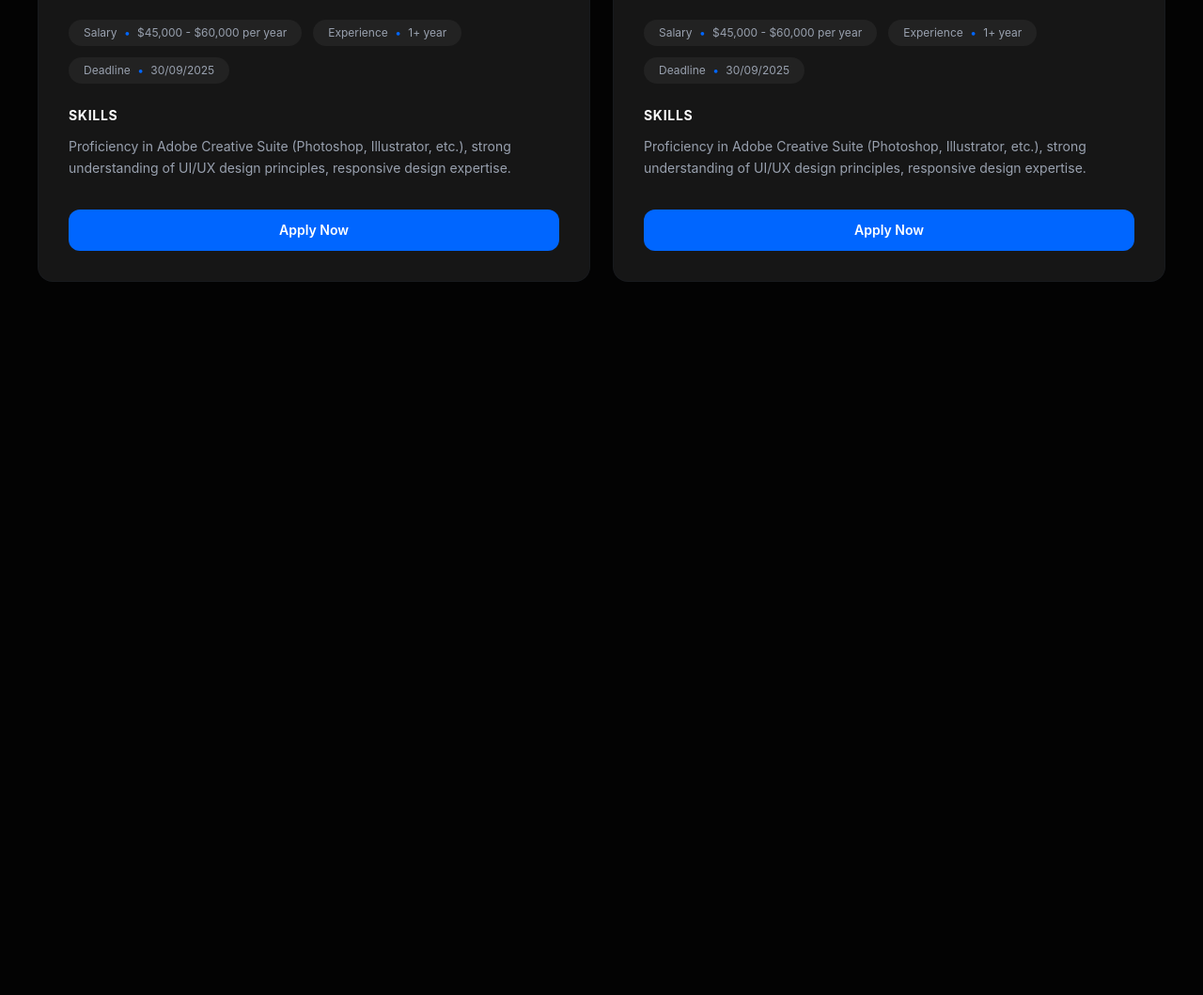
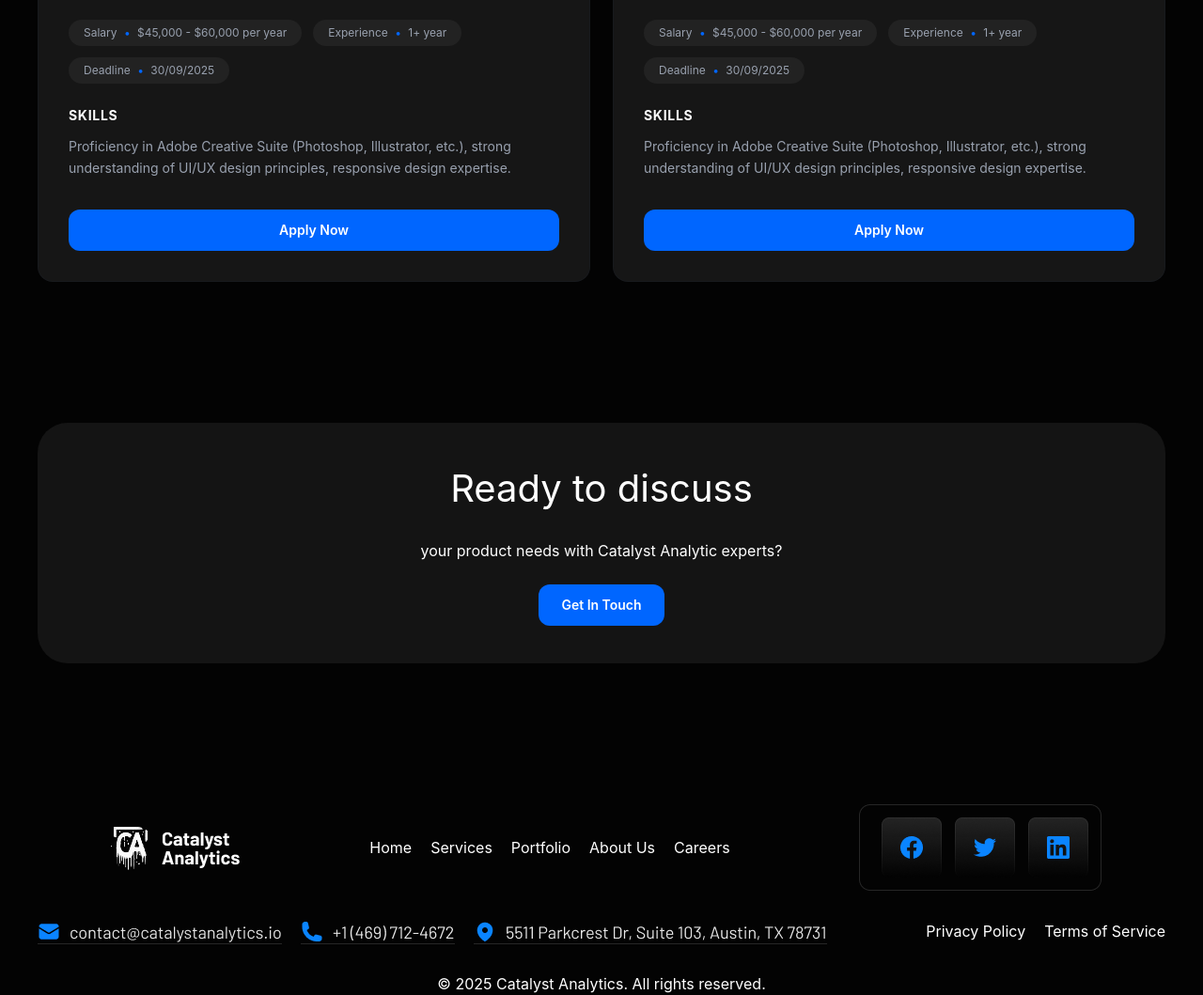
Before and after one commit to nozimnegmatov0010/exam3, a website: page src/page3.html in a window 1280 px wide. Shown: the part 1348-2407 px from the top of the page at 94% size. Before the commit the page ends 1648 px from the top, so only its background shows below. Drawn offline with nearby package versions, Linux system fonts and the light colour scheme; files that its build step writes are made by us from their sources.

Commit message:
section10

```diff
--- a/src/page3.html
+++ b/src/page3.html
@@ -38,7 +38,7 @@
         <input  class="w-[100%] mt-[10px]  p-[15px] rounded-4xl bg-[#191919] lg:w-[15%]"placeholder="Search by keywords..." type="text">
     </section>
     <h1 class="text-center text-[35px] mt-[50px]">Open Positions</h1>
-    <div class="flex justify-between mt-[50px]">
+    <div class=" lg:flex justify-between mt-[50px]">
 
         <div class="w-full md:w-[calc(50%-12px)] bg-[#161616] rounded-2xl p-8 flex flex-col justify-between border border-gray-800/20">
             <div>
@@ -75,7 +75,7 @@
             Apply Now
         </button>
     </div>
-    <div class="w-full md:w-[calc(50%-12px)] bg-[#161616] rounded-2xl p-8 flex flex-col justify-between border border-gray-800/20">
+    <div class="mt-[10px] lg:mt-[0px] w-full md:w-[calc(50%-12px)] bg-[#161616] rounded-2xl p-8 flex flex-col justify-between border border-gray-800/20">
         <div>
           <div class="flex items-center gap-4 mb-6">
             <div class="w-12 h-12 bg-[#222222] rounded-xl flex items-center justify-center border border-gray-800">
@@ -111,9 +111,9 @@
         </button>
       </div>
 </div>
-    <div class="flex justify-between mt-[30px]">
+    <div class="lg:flex justify-between mt-[30px]">
 
-        <div class="w-full md:w-[calc(50%-12px)] bg-[#161616] rounded-2xl p-8 flex flex-col justify-between border border-gray-800/20">
+        <div class="mt-[10px] lg:mt-[0px] w-full md:w-[calc(50%-12px)] bg-[#161616] rounded-2xl p-8 flex flex-col justify-between border border-gray-800/20">
             <div>
                 <div class="flex items-center gap-4 mb-6">
             <div class="w-12 h-12 bg-[#222222] rounded-xl flex items-center justify-center border border-gray-800">
@@ -148,7 +148,7 @@
             Apply Now
         </button>
     </div>
-    <div class="w-full md:w-[calc(50%-12px)] bg-[#161616] rounded-2xl p-8 flex flex-col justify-between border border-gray-800/20">
+    <div class="mt-[10px] lg:mt-[0px] w-full md:w-[calc(50%-12px)] bg-[#161616] rounded-2xl p-8 flex flex-col justify-between border border-gray-800/20">
         <div>
           <div class="flex items-center gap-4 mb-6">
             <div class="w-12 h-12 bg-[#222222] rounded-xl flex items-center justify-center border border-gray-800">
@@ -184,5 +184,40 @@
         </button>
       </div>
 </div>
+<section class="text-center p-[40px] rounded-4xl bg-[#141414] mt-[150px]">
+    <h1 class="text-[40px]">Ready to discuss</h1>
+    <br>
+    <p>your product needs with Catalyst Analytic experts?</p>
+    <br>
+     <button class=" bg-[#0066ff] text-white font-semibold py-3 px-6 rounded-xl text-sm text-center">
+          Get In Touch
+        </button>
+</section>
+ <footer class="mt-[150px]">
+    <div class=" lg:flex  justify-between items-center  ">
+        <img class="m-auto" src="./images/Logo (5).png" alt="">
+        <div class="flex gap-[20px] m-auto ">
+            <p>Home</p>
+            <p>Services</p>
+            <p>Portfolio</p>
+            <p>About Us</p>
+            <p>Careers</p>
+        </div>
+        <img class="m-auto" src="./images/Sub Container.png" alt="">
+    </div>
+    <div class="m-auto lg:flex justify-between items-center mt-[30px]">
+        <div class="lg:flex gap-[20px]">
+            <img class="m-auto" src="./images/Button.png" alt="">
+            <img class="m-auto" src="./images/Button (1).png" alt="">
+            <img class="m-auto" src="./images/Button (2).png" alt="">
+
+        </div>
+        <div class="hidden lg:flex gap-[20px] ">
+            <p>Privacy Policy</p>
+            <p>Terms of Service</p>
+        </div>
+    </div>
+    <p class="text-center mt-[30px]">© 2025 Catalyst Analytics. All rights reserved.</p>
+</footer>
 </body>
 </html>
```
